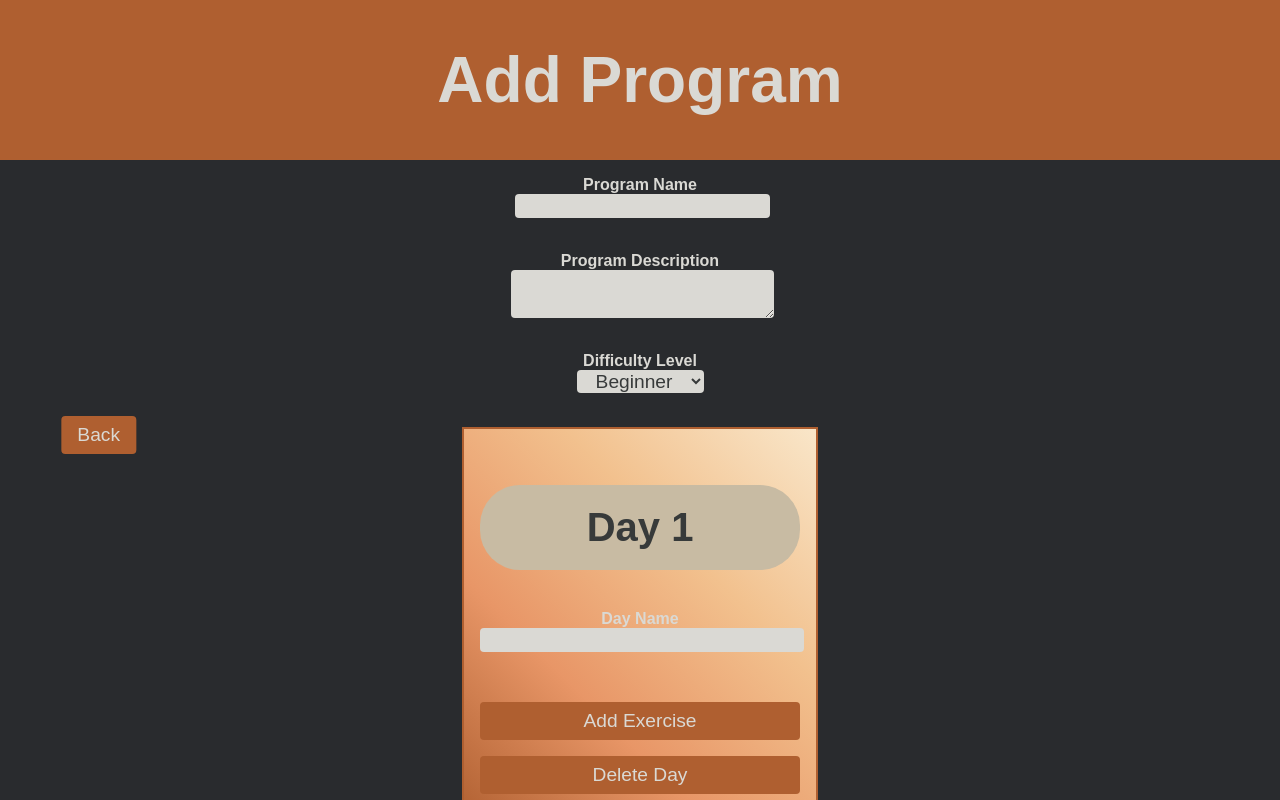
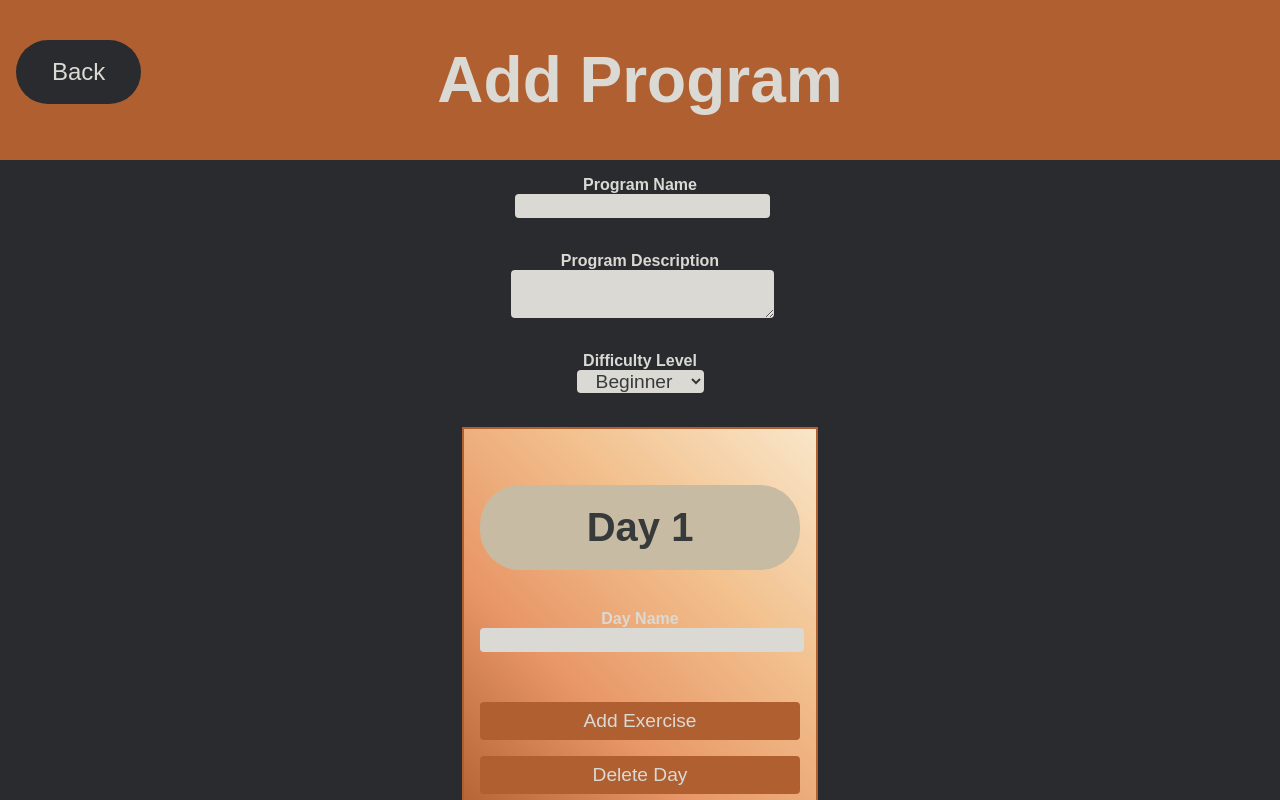
Before and after one commit to HassanMH99/MidProject, a React (Create React App) app: page /add-program in a window 1280 px wide. Shown: the top 800 px of the page. Built offline with nearby package versions, Linux system fonts and the light colour scheme.

Commit message:
Last Update

```diff
--- a/src/components/AddProgram/AddProgram.css
+++ b/src/components/AddProgram/AddProgram.css
@@ -109,12 +109,17 @@ label {
 }
 
 .back {
-  position: fixed;
-  top: 0;
-  bottom: 0;
-  left: 0;
-  transform: translate(50%, 50%);
-  padding-left: 1rem;
+  position: absolute;
+  top: 5%;
+  left: 1em;
+  background-color: #292B2E;
+  border: none;
+  border-radius: 5em;
+  color: #DAD9D4;
+  cursor: pointer;
+  font-size: 16px;
+  font-weight: bold;
+  padding: 10px 20px;
   animation-name: slideInLeft;
   animation-duration: 0.5s;
 
@@ -123,15 +128,17 @@ label {
 
 .back>button {
   transition: background-color 0.3s ease-out;
-  background-color: #AF5F30;
+  background-color: #292B2E;
+  font-size: 1.5rem;
   color: #DAD9D4;
   padding: 0.5rem 1rem;
   border: none;
+
   border-radius: 0.25rem;
 }
 
-.back>button:hover {
-  background-color: #292B2E;
+.back>button:hover,.back:hover {
+  background-color: #C8BBA3;
 }
 
 .back>button:active {
--- a/src/components/AddProgram/General.jsx
+++ b/src/components/AddProgram/General.jsx
@@ -7,7 +7,7 @@ export function General(){
     <>
      <h2 className="form-title">Add Program</h2>
       <div className="back">
-          <button onClick={OnBack} type="submit" className="submit-button">
+          <button onClick={OnBack} type="submit">
             Back
           </button>
         </div></>
--- a/src/components/Register/Register.css
+++ b/src/components/Register/Register.css
@@ -50,10 +50,17 @@
   font-weight: bold;
   color: #373a3a;
 }
-
+.button-flex{
+  display: flex;
+  gap: 2em;
+  width: 100%;
+  align-items: center;
+  justify-content: center;
+}
 .Register-select {
   width: 40%;
   height: 5%;
+
   background-color: #AF5F30;
   text-align: center;
   font-size: 2rem;
@@ -75,16 +82,16 @@
   color: #373a3a;
 }
 
-.Register-button {
+.Register-button, .Register-button a{
   background-color: #af5f30;
   color: #dad9d4;
   border: none;
   border-radius: 2em;
   font-size: 2rem;
-  padding: 15px 30px;
   cursor: pointer;
-  margin-top: 20px;
-  width: 20%;
+  width: 100%;
+  text-decoration: none;
+  padding: .5rem;
 }
 
 .Register-button:hover {
@@ -92,17 +99,17 @@
   color: #373a3a;
 }
 
-.register-button {
+/* .Register-button {
   background-color: #af5f30;
   color: #dad9d4;
   border: none;
   border-radius: 2em;
   font-size: 2rem;
-  padding: 15px 30px;
+  width: 100%;
   cursor: pointer;
-  margin-top: 20px;
+
   text-decoration: none;
-}
+} */
 
 .register-button:hover {
   background: linear-gradient(to bottom right, #af5f30, #e5b797, #c8bba3);
--- a/src/components/Register/Register.jsx
+++ b/src/components/Register/Register.jsx
@@ -83,14 +83,17 @@ export function Register() {
           <option value="coach">Coach</option>
           <option value="trainer">Trainer</option>
         </select>
-        <button className="Register-button" type="submit">
-          Sign up
-        </button>
-        <div>
-          <p>Already have an account?</p>
-          <Link className="register-button" to="/login">
-            Sign in
-          </Link>
+        <div className="button-flex">
+          <div>
+            <button className="Register-button" type="submit">
+              Sign up
+            </button>
+          </div>
+          <div >
+            <Link className="Register-button" to="/login">
+              Sign in
+            </Link>
+          </div>
         </div>
       </form>
     </div>
--- a/src/components/Trainer/Trainer.css
+++ b/src/components/Trainer/Trainer.css
@@ -45,6 +45,7 @@
   color: #C8BBA3;
   text-decoration: none;
   cursor: pointer;
+  font-size: 1.5rem;
 }
 .Link a:hover{
   color: #373A3A;
@@ -53,8 +54,8 @@
 }
 .Link{
   background-color: #AF5F30;
-  width: 50%;
-  height: 50%;
+  width: 100%;
+  height: 60%;
   display: flex;
   align-items: center;
   justify-content: center;
@@ -82,7 +83,7 @@
   margin: 0;
 }
 .TrainerHome-Description h3{
-  max-inline-size: 70rem;
+  max-inline-size: 55rem;
   line-height: 150%;
 
 }
```
